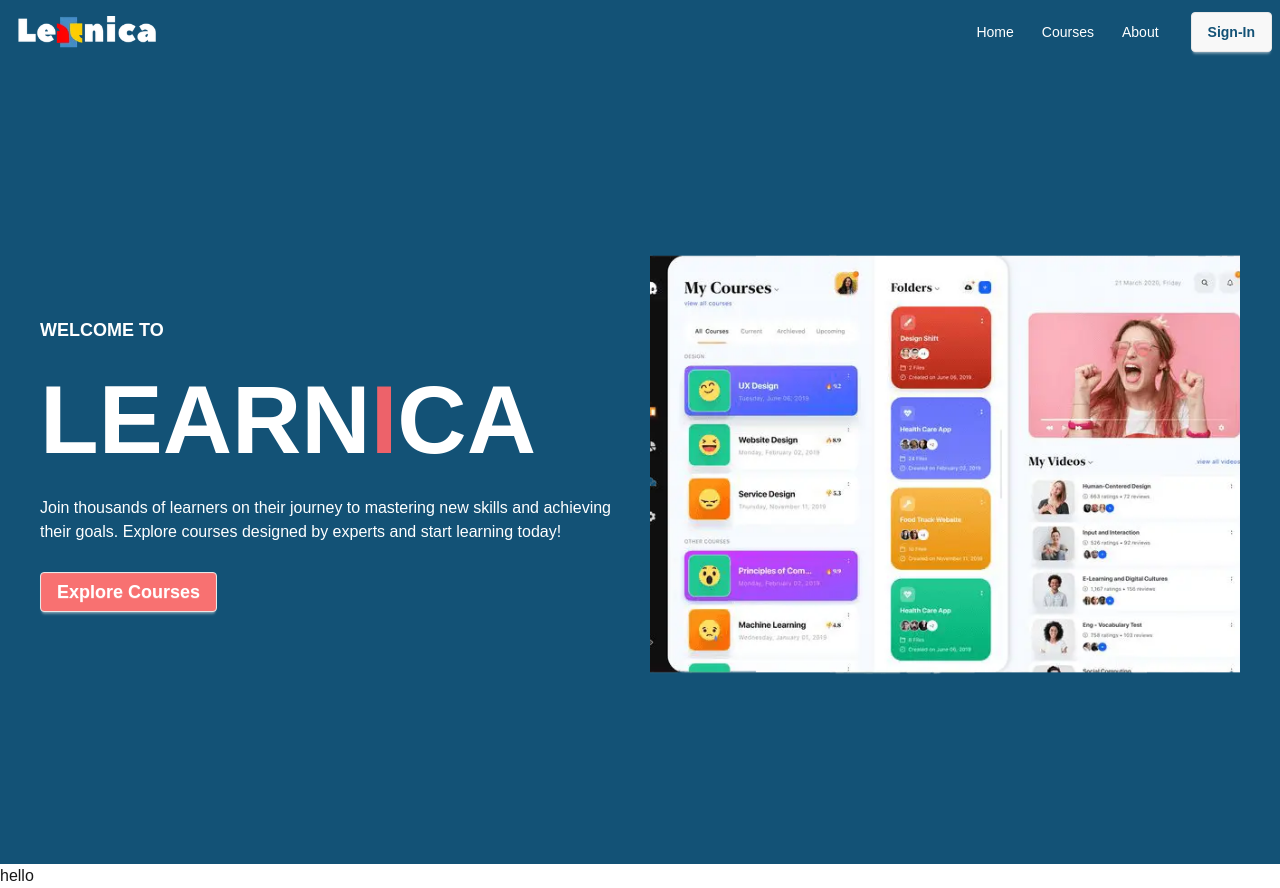
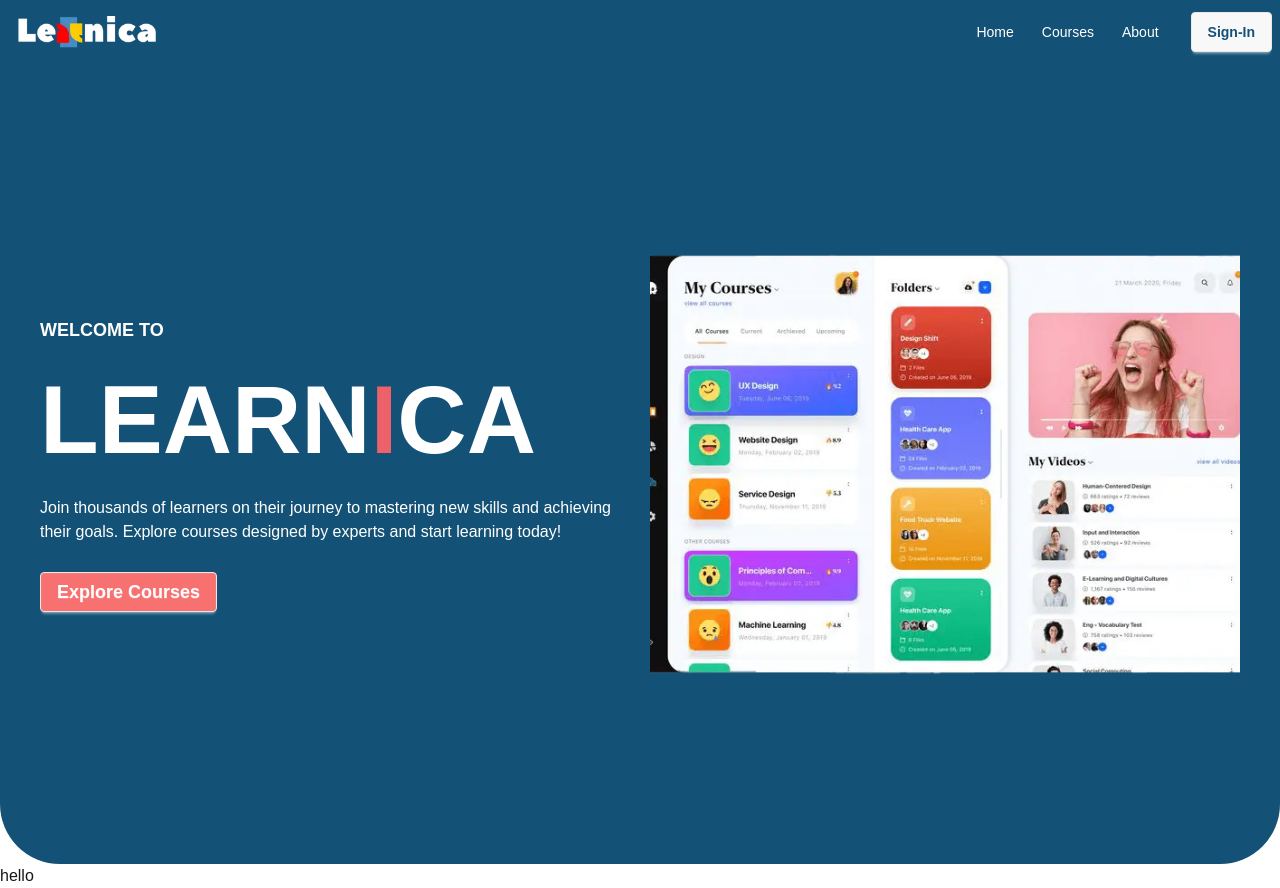
Before and after one commit to nurmahammadmondol/Debug-Titans-FastProject, a Next.js app: page / in a window 1280 px wide. Built offline with nearby package versions, Linux system fonts and the light colour scheme.

Commit message:
update some data

```diff
--- a/src/app/Components/Banner.jsx
+++ b/src/app/Components/Banner.jsx
@@ -3,7 +3,7 @@ import React from 'react';
 
 const Banner = () => {
   return (
-    <div className="grid grid-cols-1 lg:grid-cols-2 gap-5 h-full lg:min-h-screen bg-[#135276] md:items-center p-5 md:px-10">
+    <div className="grid grid-cols-1 lg:grid-cols-2 gap-5 h-full lg:min-h-screen bg-[#135276] rounded-b-[60px] md:items-center p-5 md:px-10">
       {/* Text Section */}
       <div className="space-y-5 lg:space-y-7 text-white order-2 lg:order-1">
         <h5 className="text-lg font-bold">WELCOME TO</h5>
--- a/src/app/layout.js
+++ b/src/app/layout.js
@@ -1,5 +1,6 @@
 import { Geist, Geist_Mono } from 'next/font/google';
 import './globals.css';
+import Navbar from './Components/Navbar';
 
 const geistSans = Geist({
   variable: '--font-geist-sans',
@@ -22,6 +23,7 @@ export default function RootLayout({ children }) {
       <body
         className={`${geistSans.variable} ${geistMono.variable} antialiased`}
       >
+        <Navbar></Navbar>
         {children}
       </body>
     </html>
--- a/src/app/page.js
+++ b/src/app/page.js
@@ -1,12 +1,9 @@
-import Image from 'next/image';
-import Navbar from './Components/Navbar';
 import Banner from './Components/Banner';
 
 export default function Home() {
   return (
     <div>
       <div>
-        <Navbar></Navbar>
         <Banner></Banner>
       </div>
       <h1> hello</h1>
```
